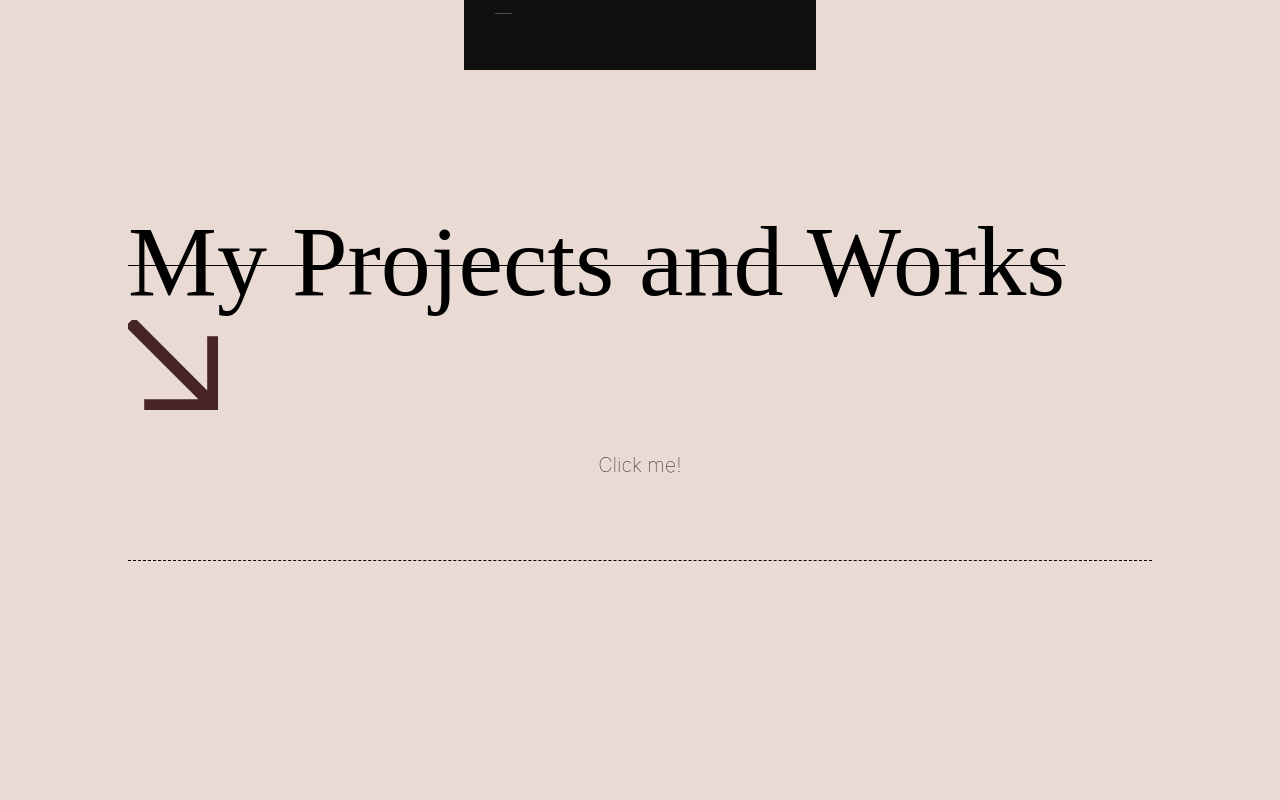
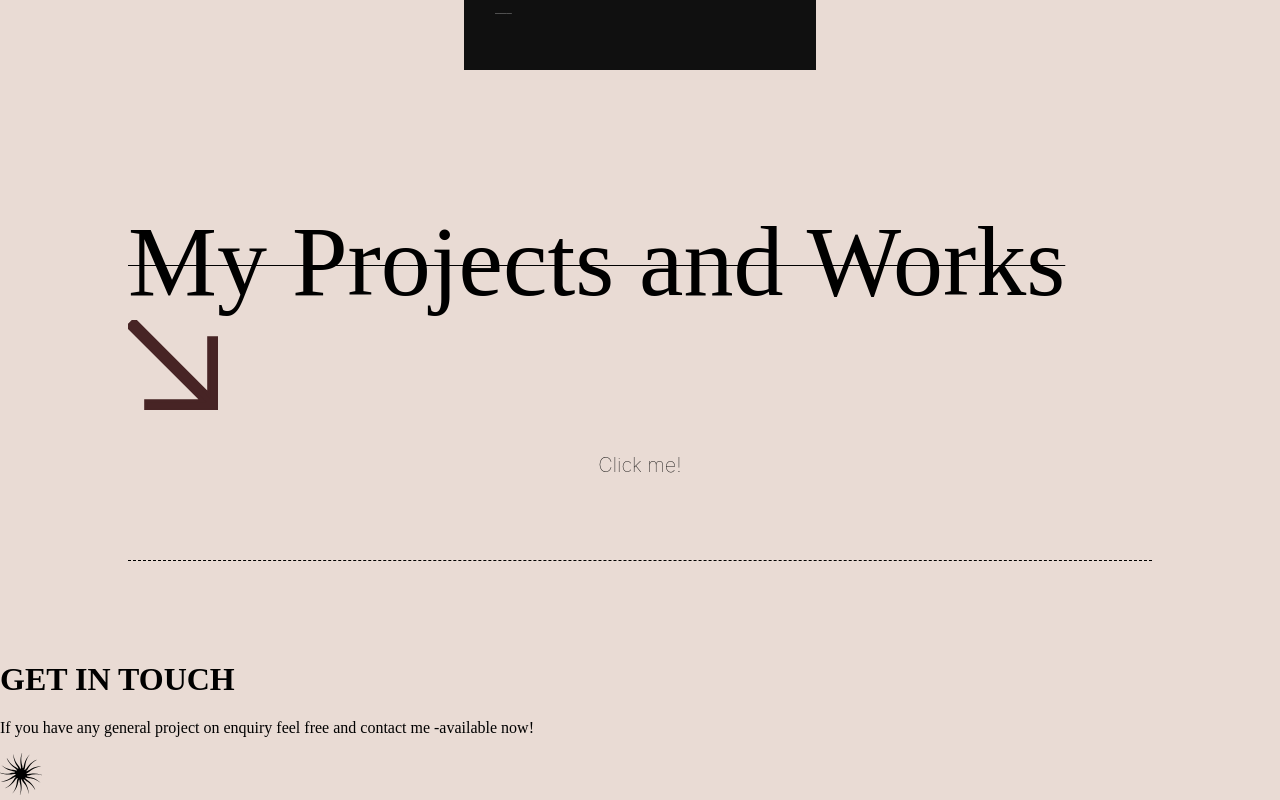
Before and after one commit to dkimd5/portfolioAppv2, a React (Create React App) app: page / in a window 1280 px wide. Shown: the part 3409-4209 px from the top of the page. Before the commit the page ends 4070 px from the top, so only its background shows below. Built offline with nearby package versions, Linux system fonts and the light colour scheme.

Commit message:
flower2 img added, text added

```diff
--- a/src/GetInTouch/GetInTouch.js
+++ b/src/GetInTouch/GetInTouch.js
@@ -1,10 +1,15 @@
 import React from 'react';
 import './GetInTouch.css';
+import flower2 from '../Assets/flower2.svg'
 
 function GetInTouch() {
     return (
         <div>
-            get
+            <div className="get-in-touch">
+                <h1>GET IN TOUCH</h1>
+                <p>If you have any general project on enquiry feel free and contact me -available now!</p>
+                <img src={flower2} alt="" />
+            </div>
         </div>
     )
 }
--- a/src/Home/Home.js
+++ b/src/Home/Home.js
@@ -4,7 +4,8 @@ import './Home.css';
 import Header from '../Header/Header';
 import flower from '../Assets/flower.svg';
 import another from '../Assets/another.svg';
-import arrow from '../Assets/arrow.svg'
+import arrow from '../Assets/arrow.svg';
+import GetInTouch from '../GetInTouch/GetInTouch';
 
 function Home() {
     return (
@@ -136,6 +137,7 @@ function Home() {
                     <br />
                     <p>Click me!</p>
                 </div>
+                <GetInTouch />
             </div>
         </div>
     )
```
Also changed, not shown: src/Assets/flower2.svg (added).
